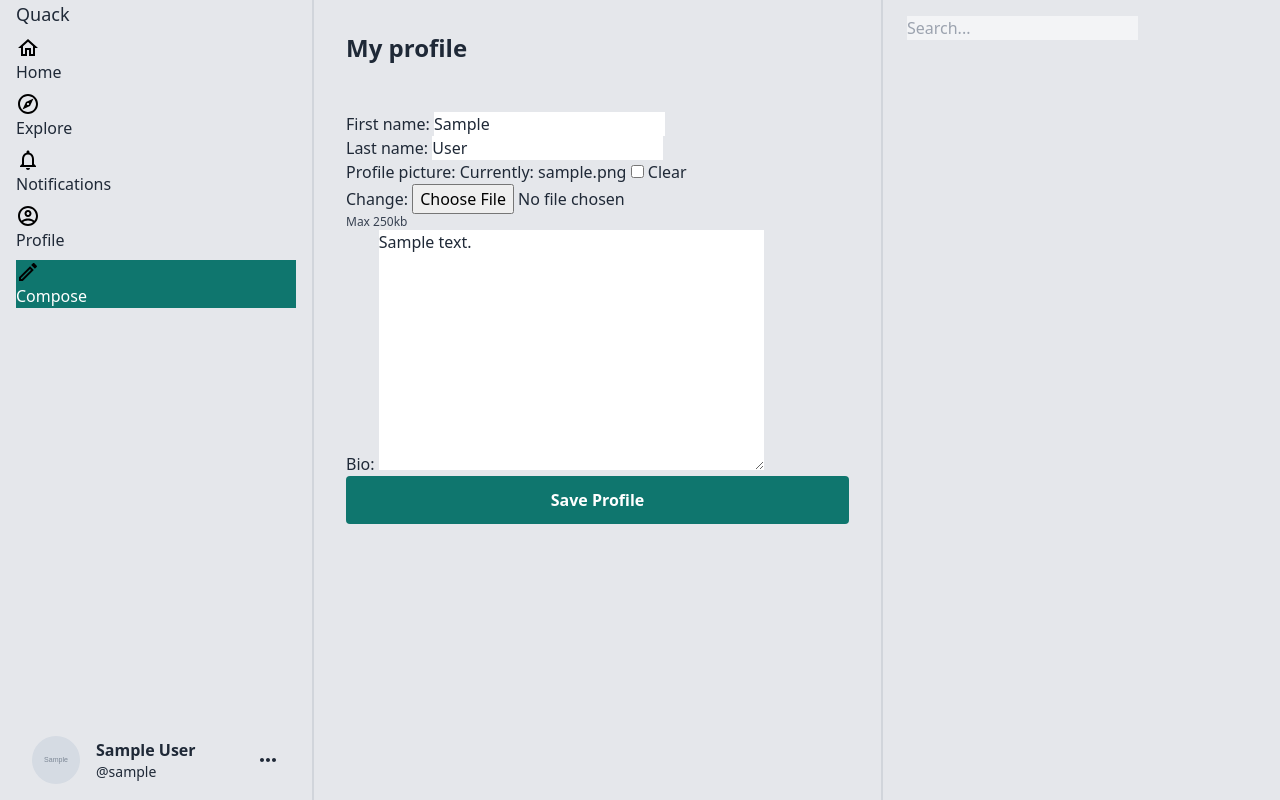
After one commit to ar363/twitclone, a Django app: page /home/me/ in a window 1280 px wide. The commit adds this page. Run offline with Django 4.2, Linux system fonts and the light colour scheme; a user stored in the database is signed in; tables that the repository leaves empty hold one stand-in row (values such as "Sample post"); grey boxes marked "Sample" are stand-in pictures; some libraries are stand-ins or nearby versions.

Commit message:
add profile modification options

```diff
--- a/config/settings.py
+++ b/config/settings.py
@@ -31,7 +31,6 @@ INSTALLED_APPS = [
     'django.contrib.messages',
     'django.contrib.staticfiles',
     'django.contrib.sites',
-    'django.contrib.humanize',
 
     'social_django',
 
@@ -123,6 +122,11 @@ STATICFILES_DIRS = [
     BASE_DIR / 'twitclone' / 'static',
 ]
 
+# Media Files
+
+MEDIA_ROOT = BASE_DIR / 'media'
+MEDIA_URL = '/media/'
+
 # Default primary key field type
 # https://docs.djangoproject.com/en/4.0/ref/settings/#default-auto-field
 
--- a/config/urls.py
+++ b/config/urls.py
@@ -1,8 +1,10 @@
 from django.contrib import admin
 from django.urls import path, include
+from django.conf import settings
+from django.conf.urls.static import static
 
 urlpatterns = [
     path('admin/', admin.site.urls),
     path('socialauth/', include('social_django.urls', namespace='social')),
     path('', include('twitclone.urls')),
-]
+] + static(settings.MEDIA_URL, document_root=settings.MEDIA_ROOT)
--- a/twitclone/forms.py
+++ b/twitclone/forms.py
@@ -1,6 +1,7 @@
 from django import forms
 from django.contrib.auth import get_user_model
 from django.contrib.auth.forms import AuthenticationForm, UserCreationForm
+from django.core.exceptions import ValidationError
 
 from .models import Tweet
 
@@ -22,3 +23,17 @@ class TweetCreateForm(forms.ModelForm):
     class Meta:
         model = Tweet
         fields = ['text']
+
+class ProfileForm(forms.ModelForm):
+    class Meta:
+        model = User
+        fields = ['first_name', 'last_name', 'profile_picture', 'bio']
+
+    def clean_profile_picture(self):
+        pfp = self.cleaned_data.get('profile_picture', False)
+        if pfp:
+            if pfp._size > 0.25*1024*1024:
+                raise ValidationError("Image file too large ( > 250kb )")
+            return pfp
+        else:
+            return None
--- a/twitclone/models.py
+++ b/twitclone/models.py
@@ -53,8 +53,8 @@ class User(AbstractUser):
         RegexValidator('[a-zA-Z0-9\-_]+', 'Username can only contain letters, numbers, dashes and underscores')
     ])
     email = models.EmailField()
-    bio = models.TextField(max_length=280)
-    profile_picture = models.ImageField()
+    bio = models.TextField(max_length=280, blank=True, null=True)
+    profile_picture = models.ImageField(blank=True, null=True, help_text='Max 250kb')
 
     objects = UserManager()
 
--- a/twitclone/templates/twitclone/home/index.html
+++ b/twitclone/templates/twitclone/home/index.html
@@ -3,7 +3,7 @@
 
 {% block content %}
 <div class="px-1 md:px-2 lg:px-4 max-w-screen-xl mx-auto">
-    <div class="flex min-h-screen items-stretch gap-2 md:gap-6">
+    <div class="flex min-h-screen items-stretch gap-2">
         {% include 'twitclone/partials/sidebar.html' %}
         <div class="w-full border-x-2 border-x-gray-300 relative">
             <turbo-frame id="main_app" src="{% if not q %}/home/_frame/feed/{% else %}/home/_frame/search/?q={{ q | urlencode }}{% endif %}">
--- /dev/null
+++ b/twitclone/templates/twitclone/home/profile.html
@@ -0,0 +1,43 @@
+{% extends 'twitclone/base.html' %}
+{% load static %}
+
+{% block content %}
+<div class="px-1 md:px-2 lg:px-4 max-w-screen-xl mx-auto">
+    <div class="flex min-h-screen items-stretch gap-2">
+        {% include 'twitclone/partials/sidebar.html' %}
+        <div class="w-full border-x-2 border-x-gray-300 relative p-8">
+            <h1 class="text-2xl font-bold">My profile</h1>
+            <form class="mt-12" action="" method="post" enctype="multipart/form-data">
+                {% csrf_token %}
+
+                {% for field in form %}
+                <div class="form_group has_file">
+                    {{ field.label_tag }}
+                    {{ field }}
+                    {% if field.help_text %}
+                    <div class="text-xs text-gray-700">{{ field.help_text }}</div>
+                    {% endif %}
+                    {{ field.errors }}
+                </div>
+                {% endfor %}
+
+                {% if form.non_field_errors %}
+                {% for error in form.non_field_errors %}
+                <p class="bg-red-600 text-white p-4 rounded mb-4">{{ error }}</p>
+                {% endfor %}
+                {% endif %}
+
+                <button type="submit" class="bg-teal-700 text-white font-semibold rounded w-full px-4 py-3">Save Profile</button>
+            </form>
+        </div>
+        <div class="w-full hidden sm:block sm:basis-1/2 md:basis-2/3 p-4">
+            <form action="/search/" method="GET" class="">
+                <input name="q" value="{{ q }}" type="search"
+                    class="border-gray-100 bg-gray-100" aria-abel="Search..."
+                    placeholder="Search..."
+                    autocomplete="off" autocapitalize="off">
+            </form>
+        </div>
+    </div>
+</div>
+{% endblock %}
--- a/twitclone/templates/twitclone/partials/sidebar.html
+++ b/twitclone/templates/twitclone/partials/sidebar.html
@@ -34,7 +34,7 @@
             </div>
             <div class="nav-link__text">Notifications</div>
         </a>
-        <a href="/home/" class="nav-link">
+        <a href="/home/me/" class="nav-link">
             <div class="nav-link__icon">
 
                 <svg xmlns="http://www.w3.org/2000/svg" height="24" viewBox="0 0 24 24" width="24">
@@ -59,9 +59,9 @@
     </div>
     <div class="flex items-center justify-center lg:justify-between py-4 lg:p-4">
         <div class="flex items-center gap-4">
-            <div class="">
-                {% if user.profile_photo %}
-                <img src="{{ user.profile_photo.url }}" alt="@{{ user.username }}'s profile picture"
+            <div class="flex-grow flex-shrink-0">
+                {% if user.profile_picture %}
+                <img src="{{ user.profile_picture.url }}" alt="@{{ user.username }}'s profile picture"
                     class="w-6 h-6 lg:w-12 lg:h-12 object-cover rounded-full" />
                 {% else %}
                 <img src="https://pfpgen.deta.dev/?username={{ user.username | urlencode }}&name={{ user.get_full_name | urlencode }}"
--- a/twitclone/urls.py
+++ b/twitclone/urls.py
@@ -11,6 +11,7 @@ urlpatterns = [
     path('search/', views.searchpage, name='search_page'),
     path('home/_frame/feed/', views.feed_frame, name='feed_frame'),
     path('home/_frame/search/', views.search_frame, name='search_frame'),
+    path('home/me/', views.profile, name='profile_frame'),
 
     path('tweet/add/', views.create_tweet, name='frame-add_tweet')
 ]
--- a/twitclone/views.py
+++ b/twitclone/views.py
@@ -5,9 +5,9 @@ from django.contrib.auth import authenticate, login,logout
 from django.http import HttpResponseRedirect, HttpResponseNotFound
 from django.db.models import Q
 
-from twitclone.models import Tweet
+from twitclone.models import Tweet, User
 
-from .forms import SignupForm, LoginForm, TweetCreateForm
+from .forms import ProfileForm, SignupForm, LoginForm, TweetCreateForm
 from .mixins import UserIsAnonymousMixin
 from .generic import FormView
 
@@ -79,6 +79,32 @@ def search_frame(request):
     })
 
 @login_required(login_url='/login/')
+def profile(request):
+    if request.method == 'GET':
+        return render(request, 'twitclone/home/profile.html', {
+            'form': ProfileForm(initial={
+                'first_name': request.user.first_name,
+                'last_name': request.user.last_name,
+                'username': request.user.username,
+                'profile_picture': request.user.profile_picture,
+                'bio': request.user.bio,
+            })
+        })
+    if request.method == 'POST':
+        form = ProfileForm(request.POST)
+        if form.is_valid():
+            u = User.objects.get(id=request.user.id)
+            for k in form.data:
+                setattr(u, k, form.data[k])
+            if 'profile_picture' in request.FILES:
+                u.profile_picture = request.FILES['profile_picture']
+            u.save()
+        else:
+            print(form.errors)
+
+        return HttpResponseRedirect('/home/me/')
+
+@login_required(login_url='/login/')
 def create_tweet(request):
     if request.method == 'POST':
         form = TweetCreateForm(request.POST)
```
Also changed, not shown: theme/static_src/src/styles.css (+12 -0 lines), twitclone/templates/twitclone/home/frames/feed_frame.html (+12 -17 lines), 2 other files.
